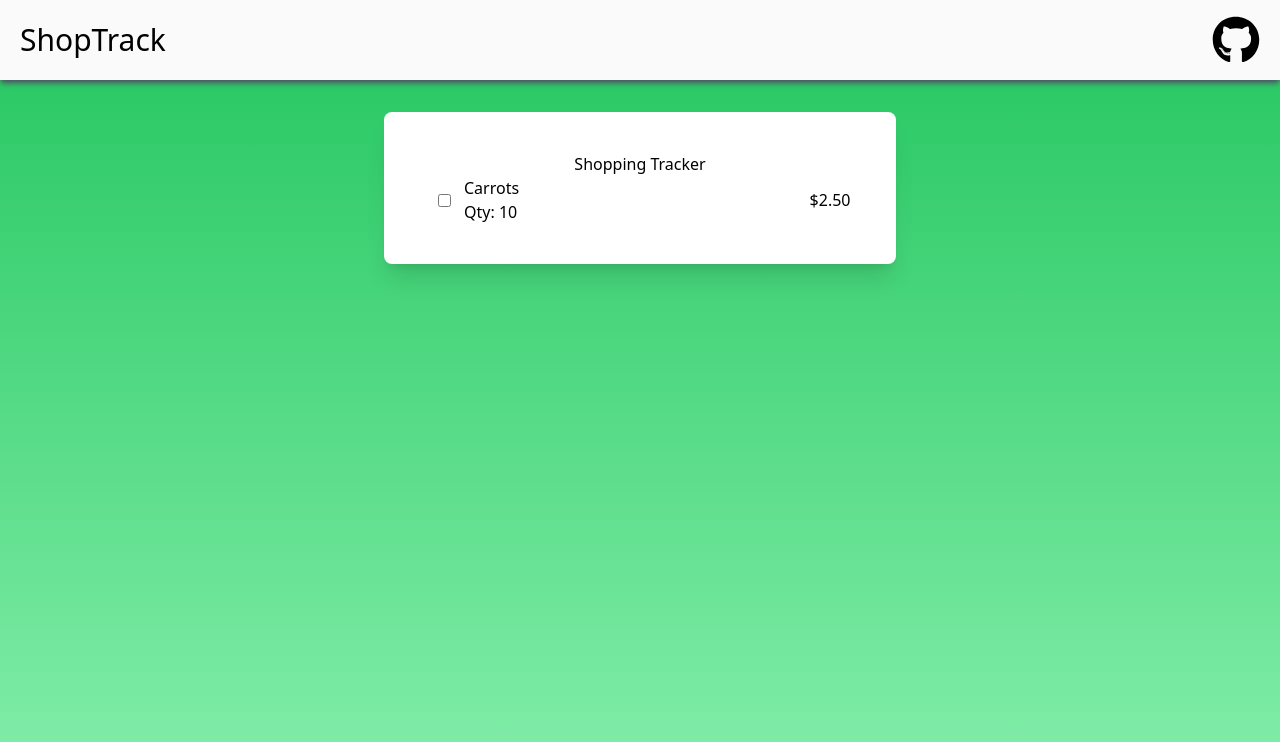
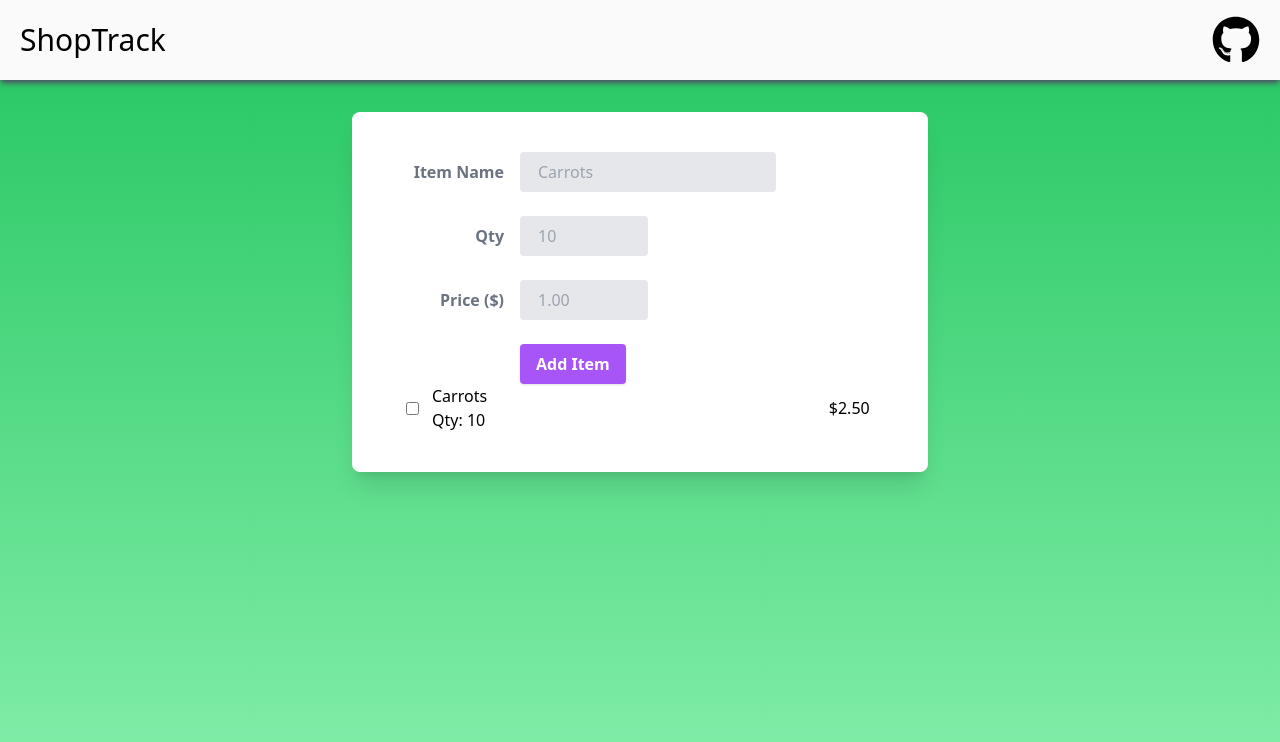
Before and after one commit to dylan-brackett/shopping-planner, a React (Create React App) app: page / in a window 1280 px wide. Shown: the top 742 px of the page. Built offline with nearby package versions, Linux system fonts and the light colour scheme.

Commit message:
Add input form to add items to the list

```diff
--- a/src/App.js
+++ b/src/App.js
@@ -1,6 +1,7 @@
 import React, { useState } from "react";
 import Header from "./components/Header";
 import List from "./components/List";
+import Form from "./components/Form";
 
 function App() {
   const [listItems, setListItems] = useState([
@@ -18,8 +19,8 @@ function App() {
   return (
     <div className="app bg-gradient-to-b from-green-500 to-green-300 h-screen">
       <Header />
-      <div className="max-w-lg mx-auto bg-white my-8 rounded-lg p-10 shadow-xl">
-        <h1 className="text-center">Shopping Tracker</h1>
+      <div className="max-w-xl mx-auto bg-white my-8 rounded-lg p-10 shadow-xl">
+        <Form addItem={addItem} />
         <List listItems={listItems} />
       </div>
     </div>
--- /dev/null
+++ b/src/components/Form.js
@@ -0,0 +1,103 @@
+import React, { useState } from "react";
+
+export default function Form({ addItem }) {
+  const [price, setPrice] = useState();
+  const [qty, setQty] = useState();
+  const [itemName, setItemName] = useState();
+
+  function onPriceChange(e) {
+    setPrice(e.target.value);
+  }
+
+  function onQtyChange(e) {
+    setQty(e.target.value);
+  }
+
+  function onItemNameChange(e) {
+    setItemName(e.target.value);
+  }
+
+  return (
+    <form className="w-full max-w-sm">
+      <div className="md:flex md:items-center mb-6">
+        <div className="md:w-1/3">
+          <label
+            className="block text-gray-500 font-bold md:text-right mb-1 md:mb-0 pr-4"
+            for="inline-full-name"
+          >
+            Item Name
+          </label>
+        </div>
+        <div className="md:w-2/3">
+          <input
+            className="bg-gray-200 appearance-none border-2 border-gray-200 rounded w-full py-2 px-4 text-gray-700 leading-tight focus:outline-none focus:bg-white focus:border-purple-500"
+            id="inline-full-name"
+            type="text"
+            value={itemName}
+            onChange={onItemNameChange}
+            placeholder="Carrots"
+          />
+        </div>
+      </div>
+      <div className="md:flex md:items-center mb-6">
+        <div className="md:w-1/3">
+          <label
+            className="block text-gray-500 font-bold md:text-right mb-1 md:mb-0 pr-4"
+            for="inline-password"
+          >
+            Qty
+          </label>
+        </div>
+        <div className="md:w-1/3">
+          <input
+            className="bg-gray-200 appearance-none border-2 border-gray-200 rounded w-full py-2 px-4 text-gray-700 leading-tight focus:outline-none focus:bg-white focus:border-purple-500"
+            id="inline-password"
+            type="number"
+            value={qty}
+            onChange={onQtyChange}
+            placeholder="10"
+          />
+        </div>
+      </div>
+      <div className="md:flex md:items-center mb-6">
+        <div className="md:w-1/3">
+          <label
+            className="block text-gray-500 font-bold md:text-right mb-1 md:mb-0 pr-4"
+            for="inline-password"
+          >
+            Price ($)
+          </label>
+        </div>
+        <div className="md:w-1/3">
+          <input
+            className="bg-gray-200 appearance-none border-2 border-gray-200 rounded w-full py-2 px-4 text-gray-700 leading-tight focus:outline-none focus:bg-white focus:border-purple-500"
+            id="inline-password"
+            value={price}
+            onChange={onPriceChange}
+            type="number"
+            min="0.00"
+            step="0.01"
+            placeholder="1.00"
+          />
+        </div>
+      </div>
+      <div className="md:flex md:items-center">
+        <div className="md:w-1/3"></div>
+        <div className="md:w-2/3">
+          <button
+            className="shadow bg-purple-500 hover:bg-purple-400 focus:shadow-outline focus:outline-none text-white font-bold py-2 px-4 rounded"
+            type="button"
+            onClick={() => {
+              addItem(itemName, "$" + price, qty);
+              setItemName("");
+              setPrice("");
+              setQty("");
+            }}
+          >
+            Add Item
+          </button>
+        </div>
+      </div>
+    </form>
+  );
+}
```
